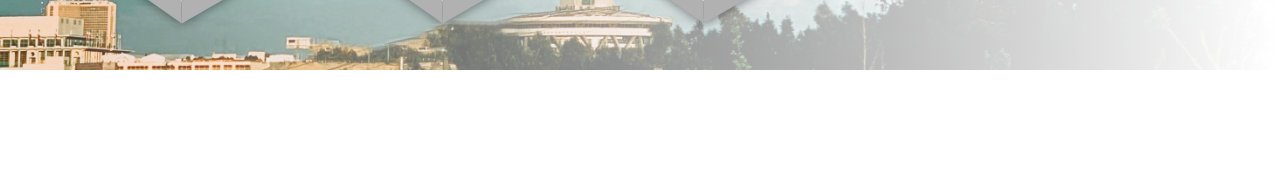
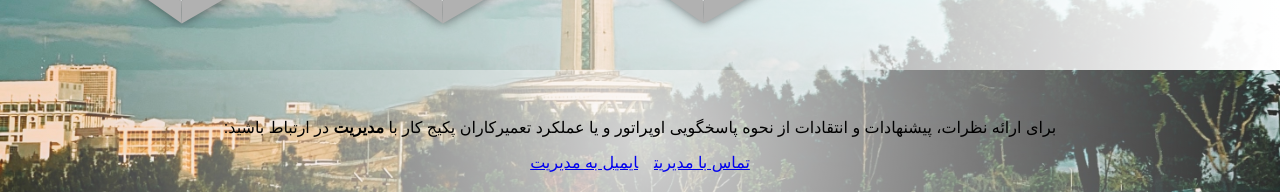
Before and after one commit to masoudnemati/tehran-landing-page, a React (Create React App) app: page / in a window 1280 px wide. Shown: the part 760-952 px from the top of the page. Before the commit the page ends 830 px from the top, so only its background shows below. Built offline with nearby package versions, Linux system fonts and the light colour scheme; a small style sheet from the web is missing.

Commit message:
build contact manager

```diff
--- a/src/App.js
+++ b/src/App.js
@@ -48,8 +48,8 @@ function App() {
             setAddress={setAddress}
           />
         </div>
-        {/* <ContactManager /> */}
         <SocialMedia />
+        <ContactManager />
 
         <style jsx>{`
           main {
--- a/src/components/ContactManager.jsx
+++ b/src/components/ContactManager.jsx
@@ -5,7 +5,9 @@ const ContactManager = () => {
     <div className="manager-container">
       <p className="manager-p">
         برای ارائه نظرات، پیشنهادات و انتقادات از نحوه پاسخگویی اوپراتور و یا
-        عملکرد تعمیرکاران پکیج کار با مدیریت در ارتباط باشید:
+        عملکرد تعمیرکاران پکیج کار با
+        <b> مدیریت </b>
+        در ارتباط باشید:
       </p>
       <a href="tel:0900000000" className="tel">
         تماس با مدیریت
```
Also changed, not shown: src/components/Footer.jsx (deleted), src/components/Header.jsx (deleted).
